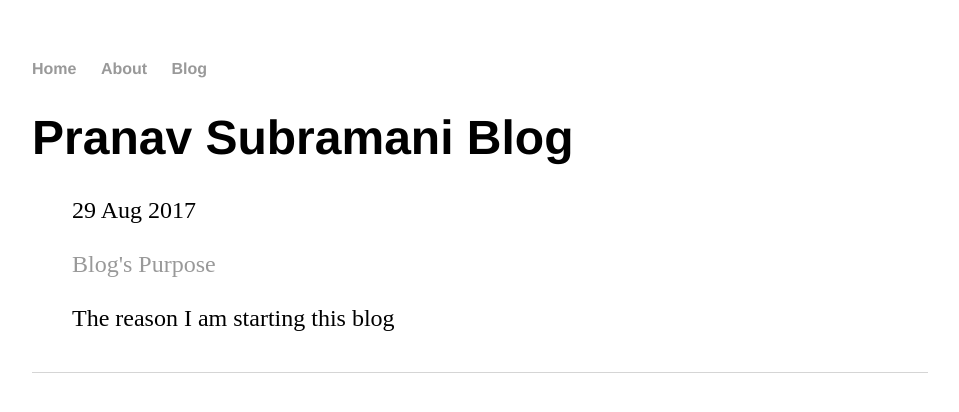
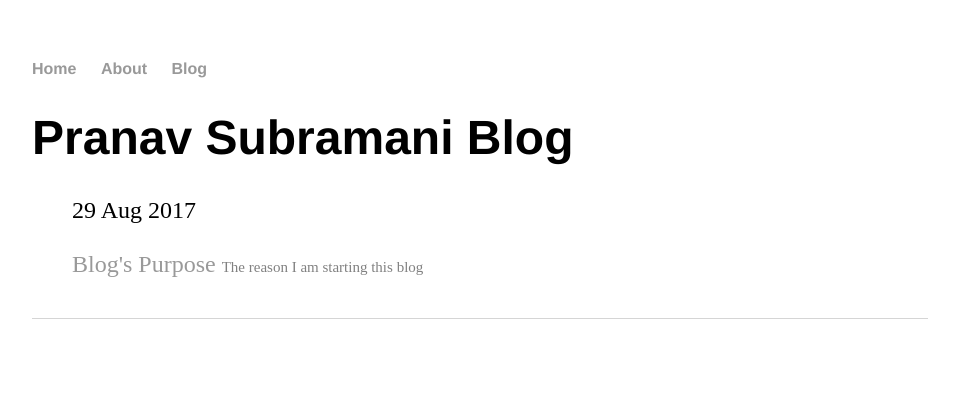
Before and after one commit to pranavsubramani/pranavsubramani.github.io, a Jekyll site: the page built from blog/index.html, in a window 1280 px wide. Shown: the top 412 px of the page, without its empty margins (160-1119 px from the left). Built offline with Jekyll 4.4.1, drawn with Linux system fonts in a browser that asks for light colours.

Commit message:
minor fix

```diff
--- a/blog/index.html
+++ b/blog/index.html
@@ -8,6 +8,6 @@
       {% for post in site.posts %}
         <li><span>{{ post.date | date_to_string }}</span>
         <br></br>
-         <a href="{{ post.url }}" title="{{ post.title }}">{{ post.title }}</a> <br></br><span>{{ post.synopsis }} </span></li>
+         <a href="{{ post.url }}" title="{{ post.title }}">{{ post.title }}</a> <span class="synopsis">{{ post.synopsis }} </span></li>
       {% endfor %}
     </ul>
--- a/css/main.css
+++ b/css/main.css
@@ -55,3 +55,8 @@
   font-size: 15px;
   color: #818181;
 }
+
+.synopsis {
+    font-size: 15px;
+    color: #818181;
+}
```
